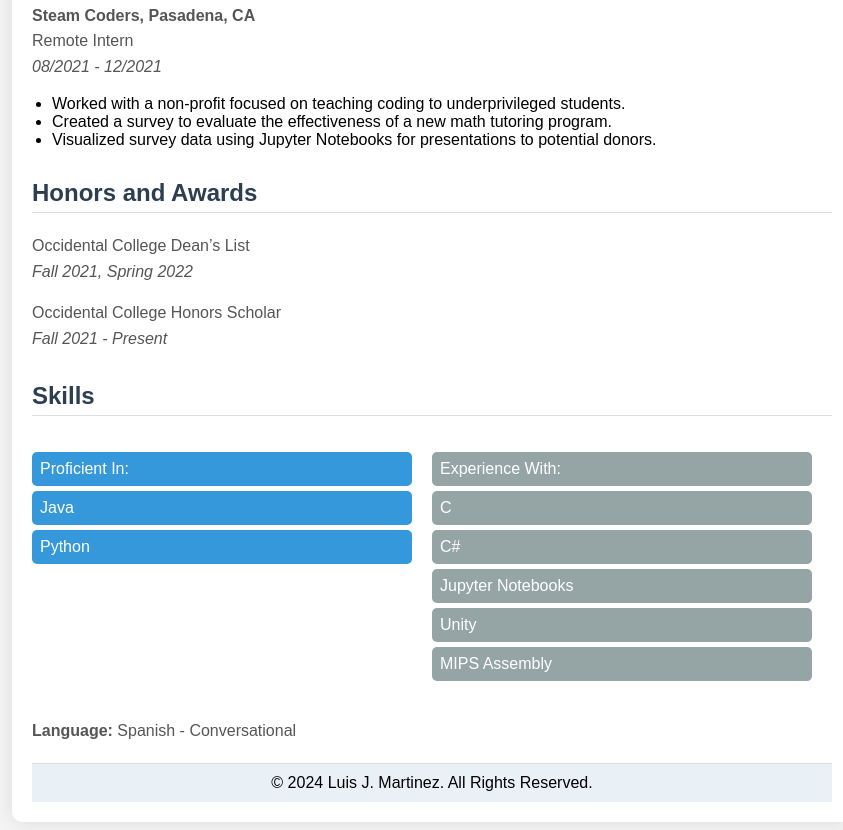
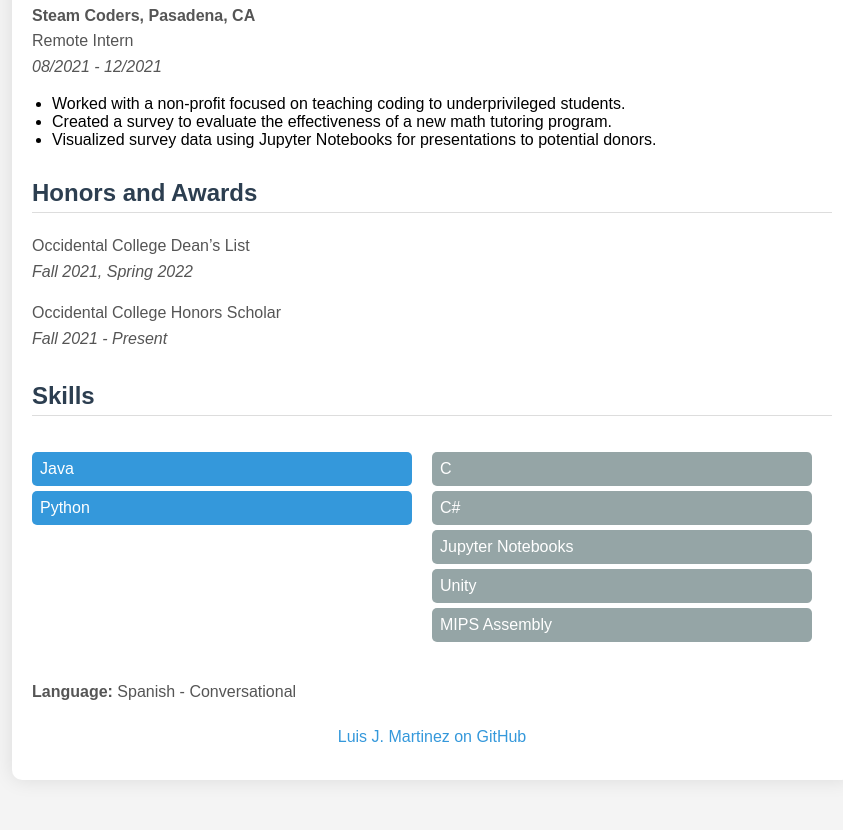
Before and after one commit to luis-jmtz/luis-jmtz.github.io, a plain HTML site: page index.html in a window 1280 px wide. Shown: the part 952-1782 px from the top of the page, without its empty margins (208-1051 px from the left). Drawn offline with Linux system fonts and the light colour scheme.

Commit message:
Added Git link to main page

```diff
--- a/index.html
+++ b/index.html
@@ -90,12 +90,16 @@
         .nav a:hover {
             text-decoration: underline;
         }
-        .footer {
+        .github-link {
             text-align: center;
             margin-top: 20px;
-            padding: 10px;
-            background-color: #e9f1f7;
-            border-top: 1px solid #ddd;
+        }
+        .github-link a {
+            color: #3498db;
+            text-decoration: none;
+        }
+        .github-link a:hover {
+            text-decoration: underline;
         }
     </style>
 </head>
@@ -165,12 +169,10 @@
             <h2>Skills</h2>
             <div class="skills-section">
                 <ul class="skills-list">
-                    <li class="proficient">Proficient In:</li>
                     <li class="proficient">Java</li>
                     <li class="proficient">Python</li>
                 </ul>
                 <ul class="skills-list">
-                    <li class="experience">Experience With:</li>
                     <li class="experience">C</li>
                     <li class="experience">C#</li>
                     <li class="experience">Jupyter Notebooks</li>
@@ -181,9 +183,10 @@
             <p><strong>Language:</strong> Spanish - Conversational</p>
         </div>
 
-        <div class="footer">
-            &copy; 2024 Luis J. Martinez. All Rights Reserved.
+        <div class="github-link">
+            <p><a href="https://github.com/luis-jmtz?tab=repositories" target="_blank">Luis J. Martinez on GitHub</a></p>
         </div>
+
     </div>
 </body>
 </html>
```
